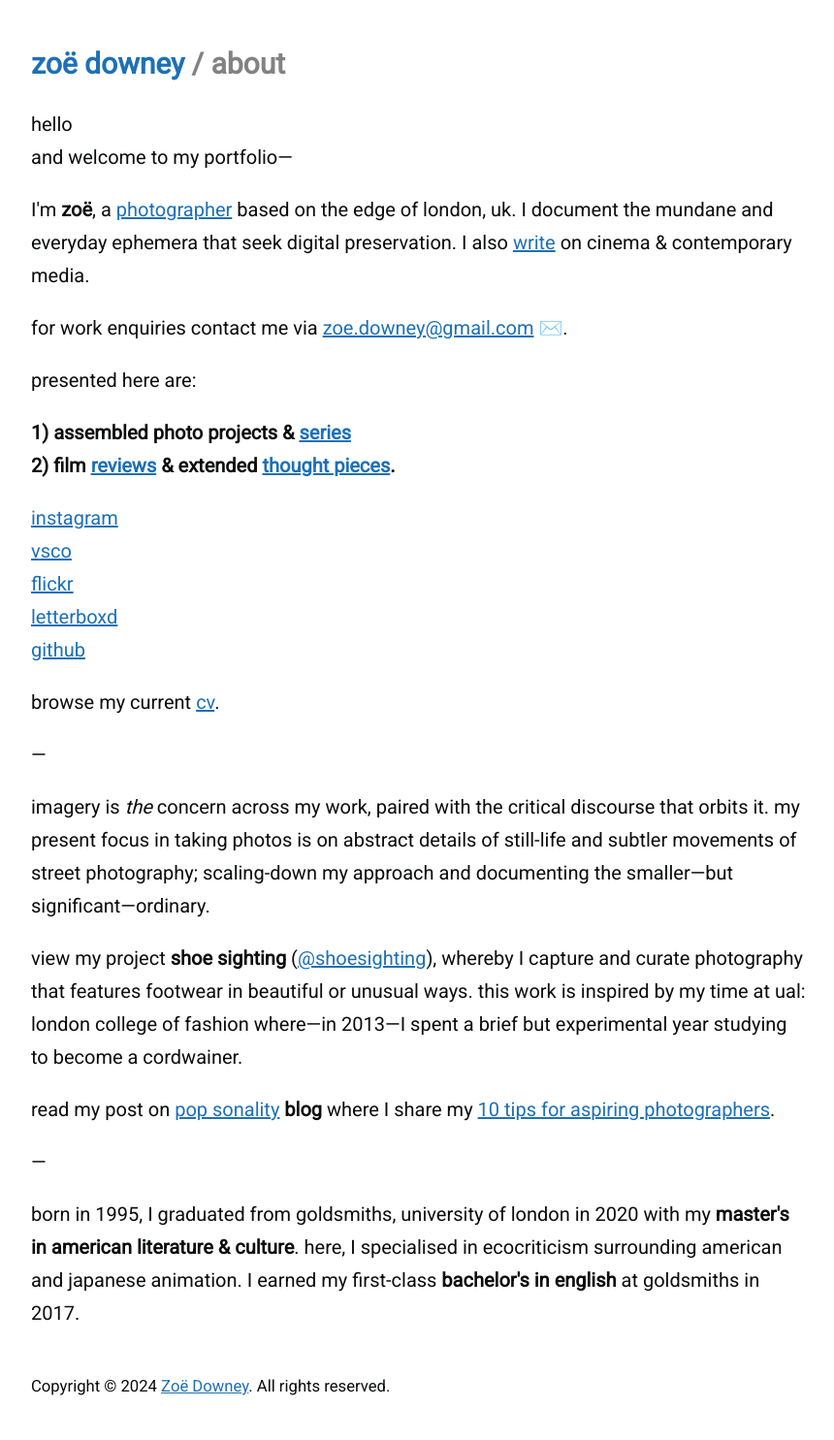
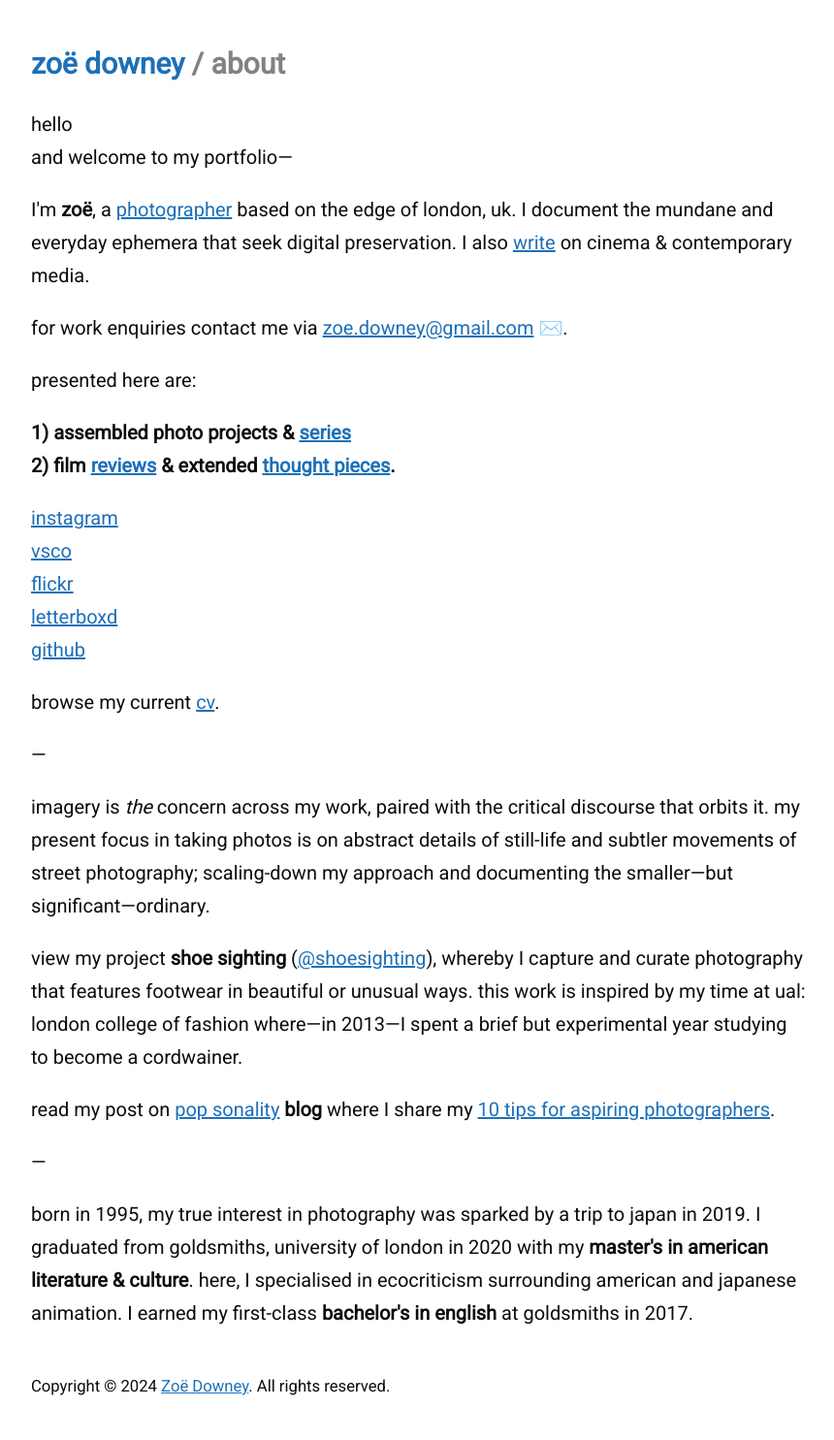
Before and after one commit to zoeurl/zoedowney.github.io, a Jekyll site: the page built from about/index.html, in a window 1280 px wide. Shown: the whole page at 97% size, without its empty margins (208-1068 px from the left). Built offline with Jekyll 4.4.1, drawn with Linux system fonts in a browser that asks for light colours.

Commit message:
Update index.html

```diff
--- a/about/index.html
+++ b/about/index.html
@@ -34,5 +34,5 @@
 </p>
 —
 </p>
-born in 1995, I graduated from goldsmiths, university of london in 2020 with my <strong>master's in american literature & culture</strong>. here, I specialised in ecocriticism surrounding american and japanese animation. I earned my first-class <strong>bachelor's in english</strong> at goldsmiths in 2017.
+born in 1995, my true interest in photography was sparked by a trip to japan in 2019. I graduated from goldsmiths, university of london in 2020 with my <strong>master's in american literature & culture</strong>. here, I specialised in ecocriticism surrounding american and japanese animation. I earned my first-class <strong>bachelor's in english</strong> at goldsmiths in 2017.
 </p>
```
